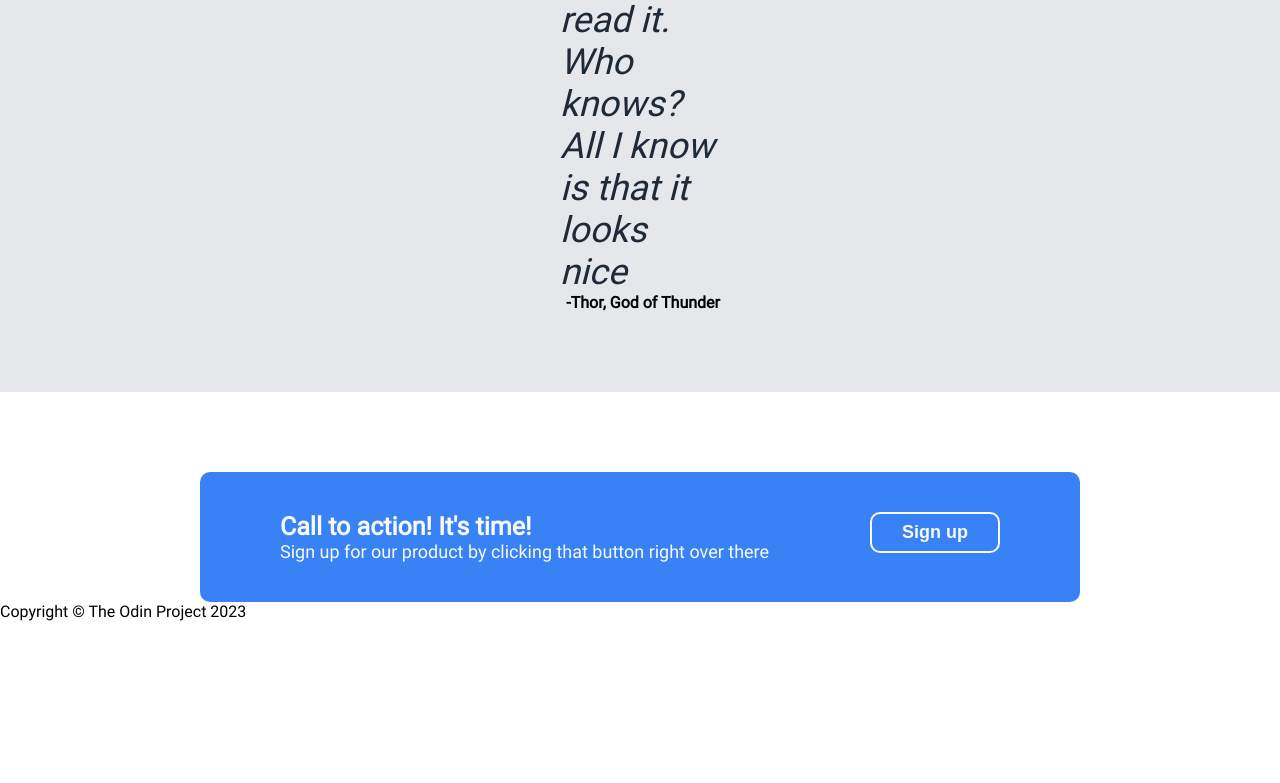
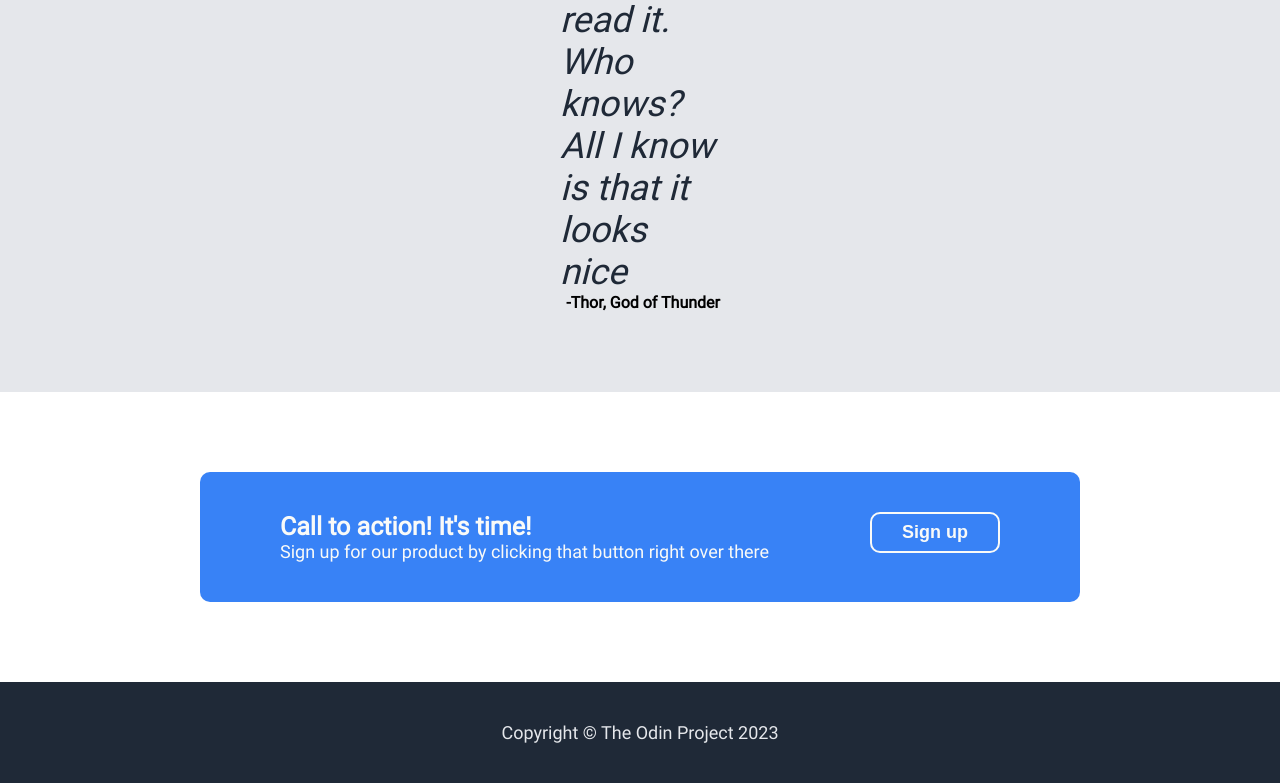
Before and after one commit to LorenzoBennie/Odin_Landing_Page, a plain HTML site: page index.html in a window 1280 px wide. Shown: the part 1617-2400 px from the top of the page. Before the commit the page ends 2238 px from the top, so only its background shows below. Drawn offline with Linux system fonts and the light colour scheme.

Commit message:
Complete footer

```diff
--- a/styles.css
+++ b/styles.css
@@ -59,7 +59,9 @@ h1 {
     align-items: center;
     background-color: grey;
     margin-right: 200px;
-    width: 500px
+    width: 500px;
+    color: #E5E7EB;
+
 }
 
 .left_header {
@@ -148,6 +150,7 @@ h1 {
     justify-content: center;
     align-items: center;
     margin-top: 80px;
+    margin-bottom: 80px;
 
 }
 
@@ -186,3 +189,12 @@ h1 {
     border-radius: 10px;
 
 }
+
+.footer {
+    display: flex;
+    justify-content: center;
+    background-color: #1F2937;
+    font-size: 18px;
+    color: #E5E7EB;
+    padding: 40px;
+}
```
